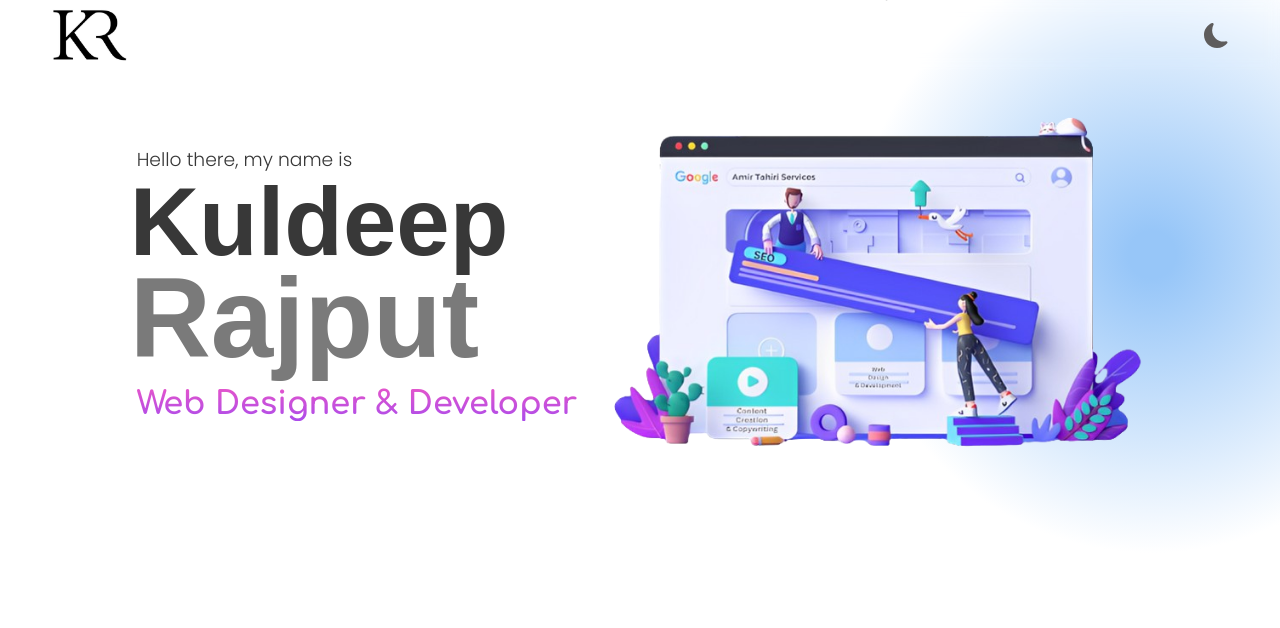
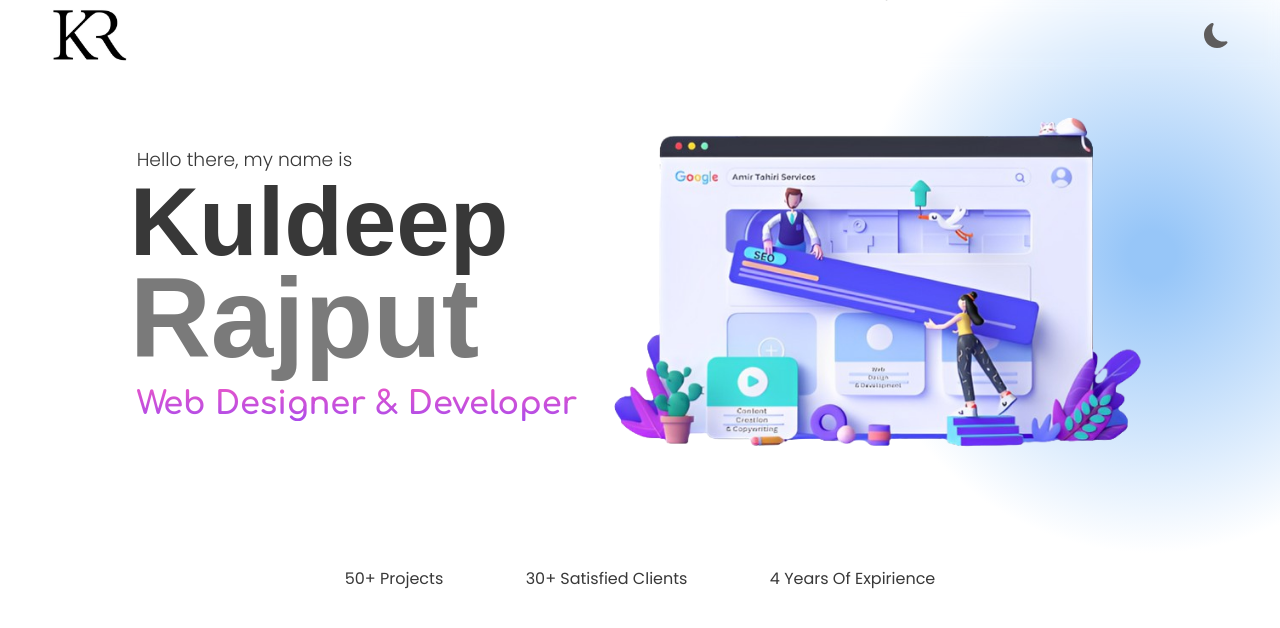
Before and after one commit to KuldeepRajput8930/MyPortfolio, a React (Vite) app: page / in a window 1280 px wide. Shown: the top 628 px of the page. Built offline with nearby package versions, Linux system fonts and the light colour scheme.

Commit message:
Adding InfoSection

```diff
--- a/src/App.jsx
+++ b/src/App.jsx
@@ -1,6 +1,7 @@
 import './App.css'
+import Navbar from './components/Navbar/Navbar'
 import Home from './components/Home/Home'
-import Navbar from './components/Navbar/Navbar'
+import InfoSection from './components/InfoSection/InfoSection'
 
 function App() {
 
@@ -8,7 +9,8 @@ function App() {
   return (
     <>
       <Navbar />
-      <Home/>
+      <Home />
+      <InfoSection />
     </>
   )
 }
--- /dev/null
+++ b/src/components/InfoSection/InfoSection.css
@@ -0,0 +1,28 @@
+* {
+    margin: 0;
+    padding: 0;
+    box-sizing: border-box;
+}
+
+.info-container {
+    display: flex;
+    width: 100%;
+    padding: 0em 4%;
+    color: var(--fontPrimaryColor);
+    background: var(--primaryBackgroundColor);
+    -moz-box-pack: center;
+    justify-content: center;
+    -moz-box-align: center;
+    align-items: center;
+    gap: 7%;
+    font-family: Poppins, sans-serif;
+}
+
+/*------------------- media queries---------------------- */
+
+@media screen and (max-width:540px) {
+    .info-container {
+        flex-direction: column;
+        gap: 1em;
+    }
+}
--- /dev/null
+++ b/src/components/InfoSection/InfoSection.jsx
@@ -0,0 +1,13 @@
+import './InfoSection.css'
+
+function InfoSection() {
+    return (
+        <div className='info-container'>
+            <p className="info">50+ Projects</p>
+            <p className="info">30+ Satisfied Clients</p>
+            <p className="info">4 Years Of Expirience</p>
+        </div>
+    )
+}
+
+export default InfoSection
```
